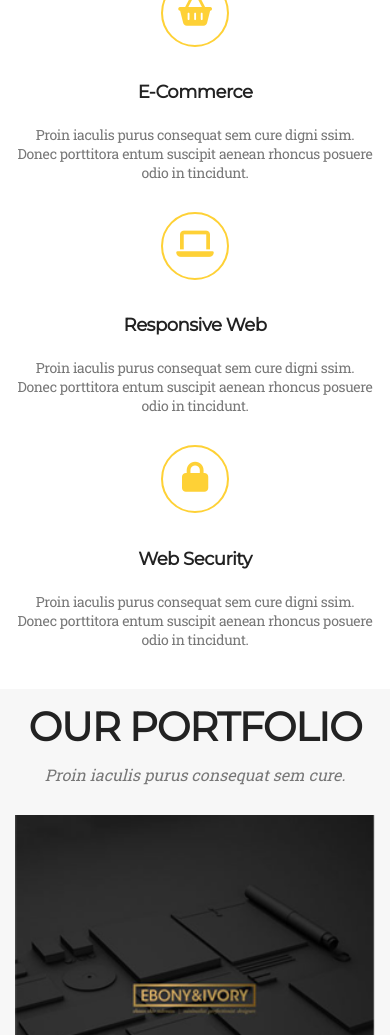
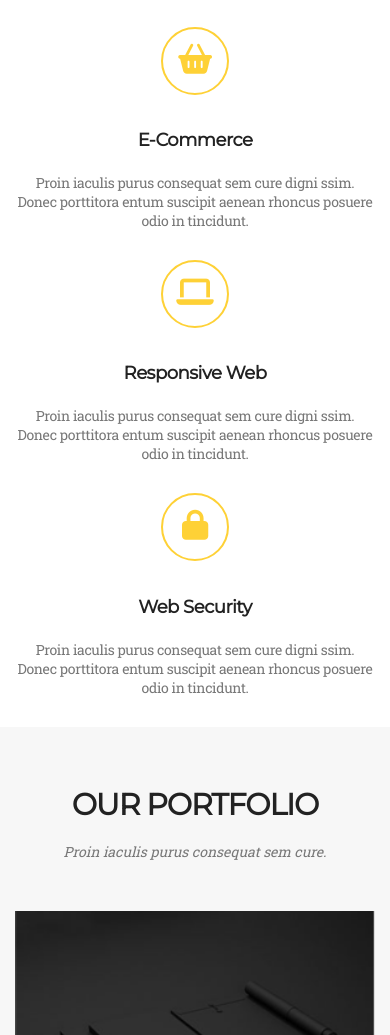
Before and after one commit to zooltar1/task-runner-project2, a website: page index.html in a window 390 px wide. Shown: the part 663-1698 px from the top of the page. Drawn offline with Linux system fonts and the light colour scheme.

Commit message:
add transition to hover elemets, add padding to section, change body width size

```diff
--- a/sass/style.scss
+++ b/sass/style.scss
@@ -20,7 +20,6 @@ $color-portfolio: #f7f7f7;
 
 body {
     margin: 0 auto;
-    max-width: 1400px;
     text-align: center;
 }
 
@@ -43,6 +42,10 @@ body {
     font-style: italic;
     padding: 0;
     margin: 0 0 80px 0;
+}
+
+.btn-menu {
+    display: none;
 }
 
 /* Header */
@@ -140,6 +143,7 @@ body {
 .splash .container .inner-splash .btn:hover {
     color: $color-black;
     background-color: $color-white;
+    transition: all 1s;
 }
 
 /* Services */
@@ -156,6 +160,7 @@ body {
 
 .services .container i:hover {
     transform: scale(1.5);
+    transition: all 1s;
 }
 
 .services .container h5 {
@@ -203,6 +208,7 @@ body {
     height: 100%;
     background-color: $color-light-grey;
     opacity: 0.5;
+    transition: all 1s;
 }
 
 
@@ -282,6 +288,7 @@ footer .container .row .icons a {
 
 footer .container .row .icons a:hover {
     transform: scale(1.2);
+    transition: all 1s;
 }
 
 footer .container .row .icons a i {
@@ -402,6 +409,21 @@ footer .container .row .icons a i {
 
 @media (max-width: 768px) {
 
+    /* Global */
+
+    .section-title {
+        font-size: 30px;
+    }
+
+    .section-subtitle {
+        font-size: 14px;
+        padding-bottom: 20px;
+    }
+
+    section {
+        padding-top: 30px;
+    }
+
     /* Header */
 
     .splash {
@@ -420,6 +442,7 @@ footer .container .row .icons a i {
         color: $color-yellow;
         top: 25px;
         right: 25px;
+        display: block;
     }
 
     .btn-menu:hover {
```
Also changed, not shown: css/style.css, 1 other file.
